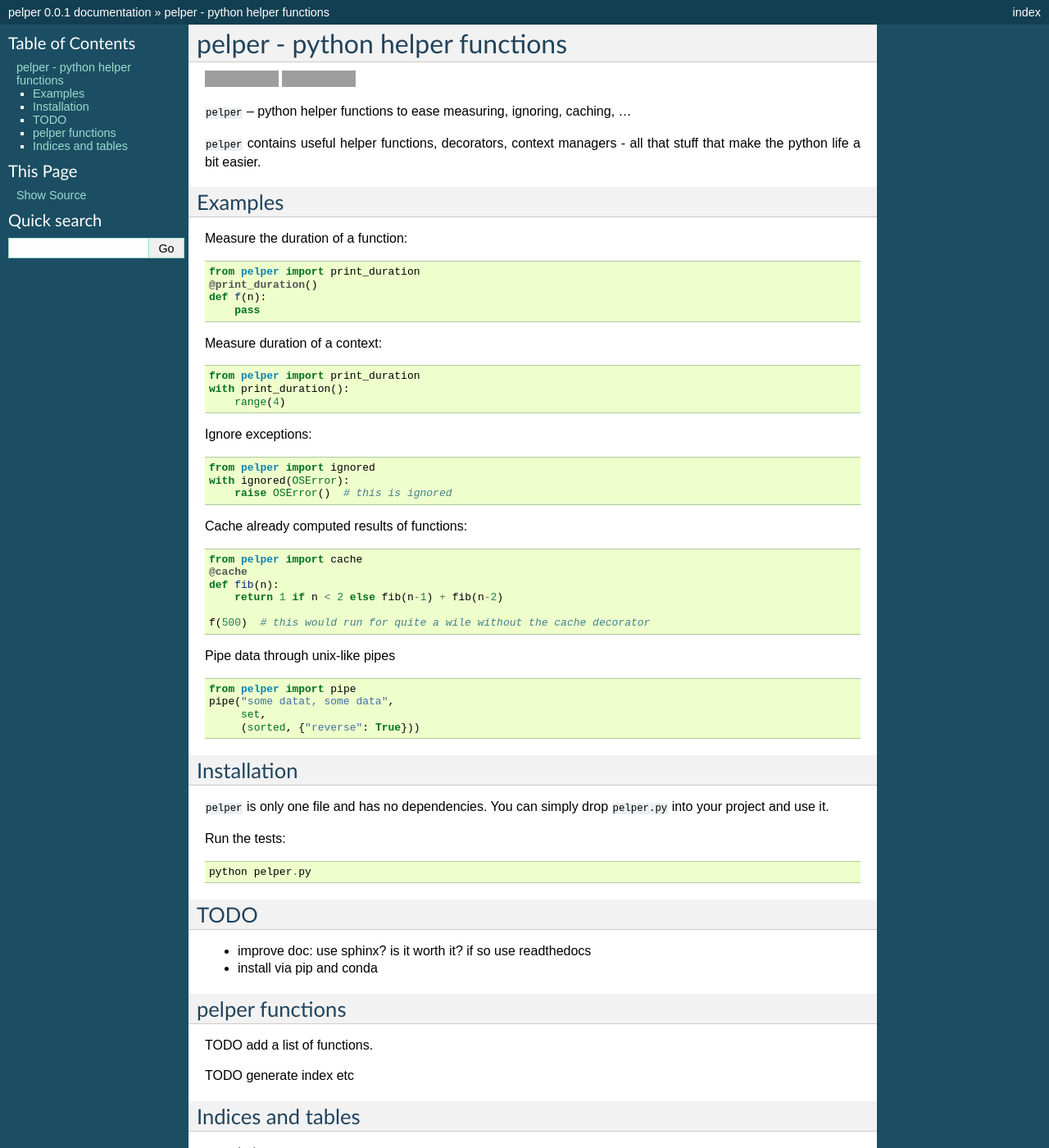
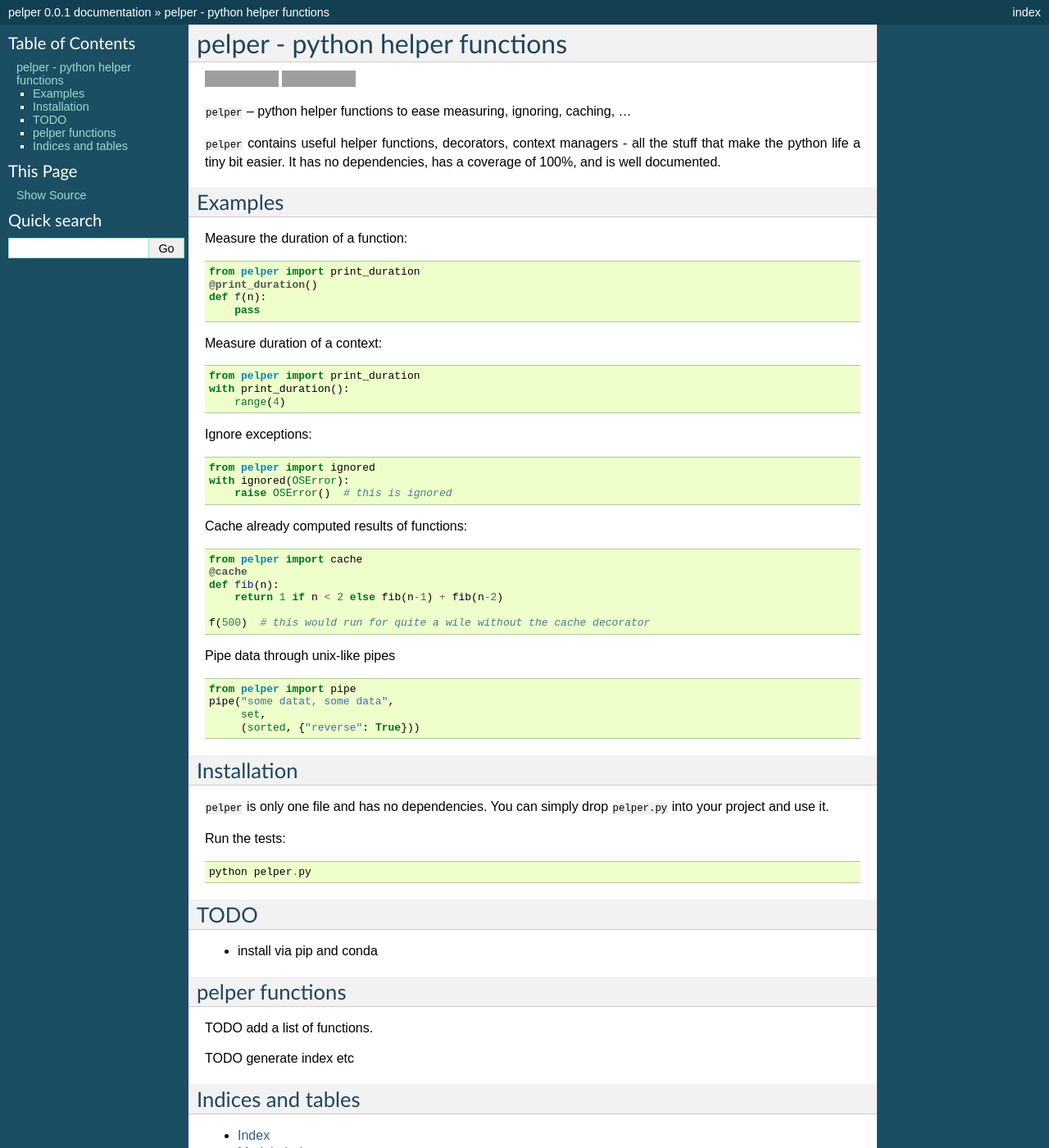
Before and after one commit to sotte/pelper, a Sphinx documentation site: the page built from doc/index.rst, in a window 1280 px wide and 1400 px high. Shown: the whole window at 82% size. Built offline with Sphinx 7.4.7, drawn with Linux system fonts in a browser that asks for light colours; grey boxes are pictures that could not be loaded.

Commit message:
Improve docs

```diff
--- a/README.rst
+++ b/README.rst
@@ -10,8 +10,11 @@ pelper - python helper functions
 
 ``pelper`` -- python helper functions to ease measuring, ignoring, caching, ...
 
-``pelper`` contains useful helper functions, decorators, context managers - all
-that stuff that make the python life a bit easier.
+``pelper`` contains useful helper functions, decorators, context managers
+- all the stuff that make the python life a tiny bit easier.
+It has no dependencies,
+has a coverage of 100%,
+and is well documented.
 
 Examples
 ========
@@ -77,6 +80,4 @@ Run the tests::
 TODO
 ====
 
-- improve doc: use sphinx? is it worth it? if so use readthedocs
-
 - install via pip and conda
--- a/doc/modules.rst
+++ b/doc/modules.rst
@@ -1,6 +1,3 @@
-..
-==
-
 .. toctree::
    :maxdepth: 4
 
```
Also changed, not shown: doc/pelper.rst (+0 -11 lines).
